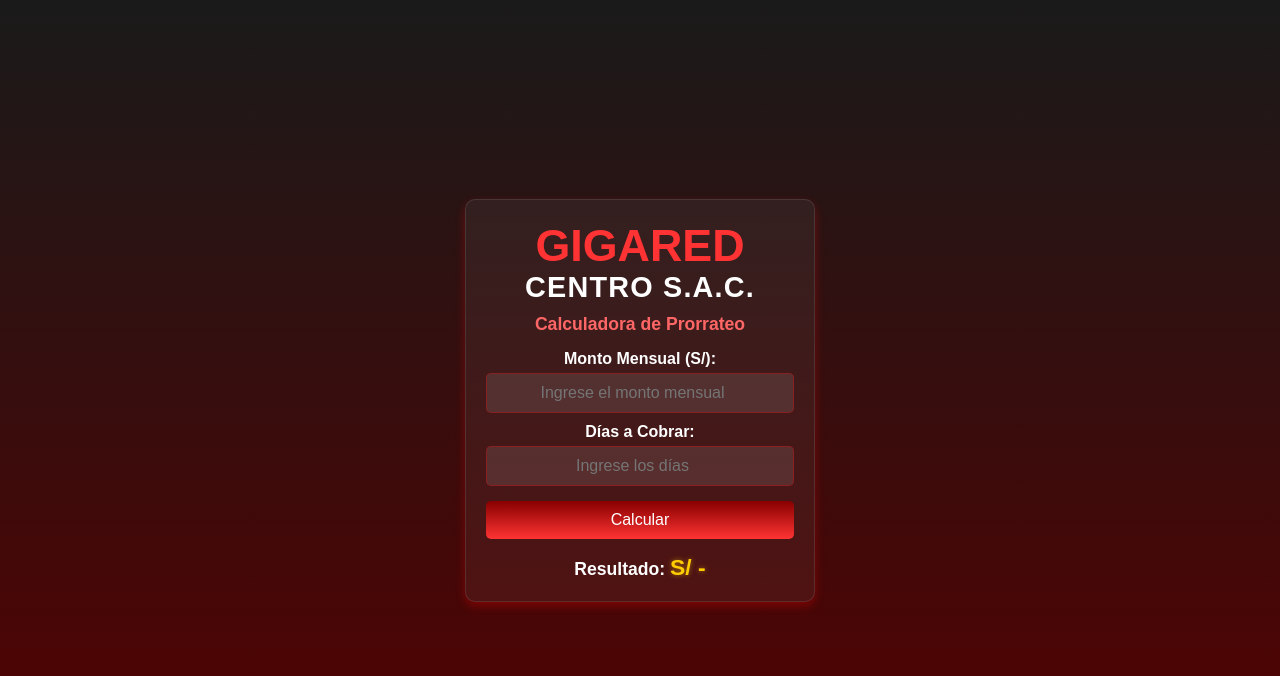
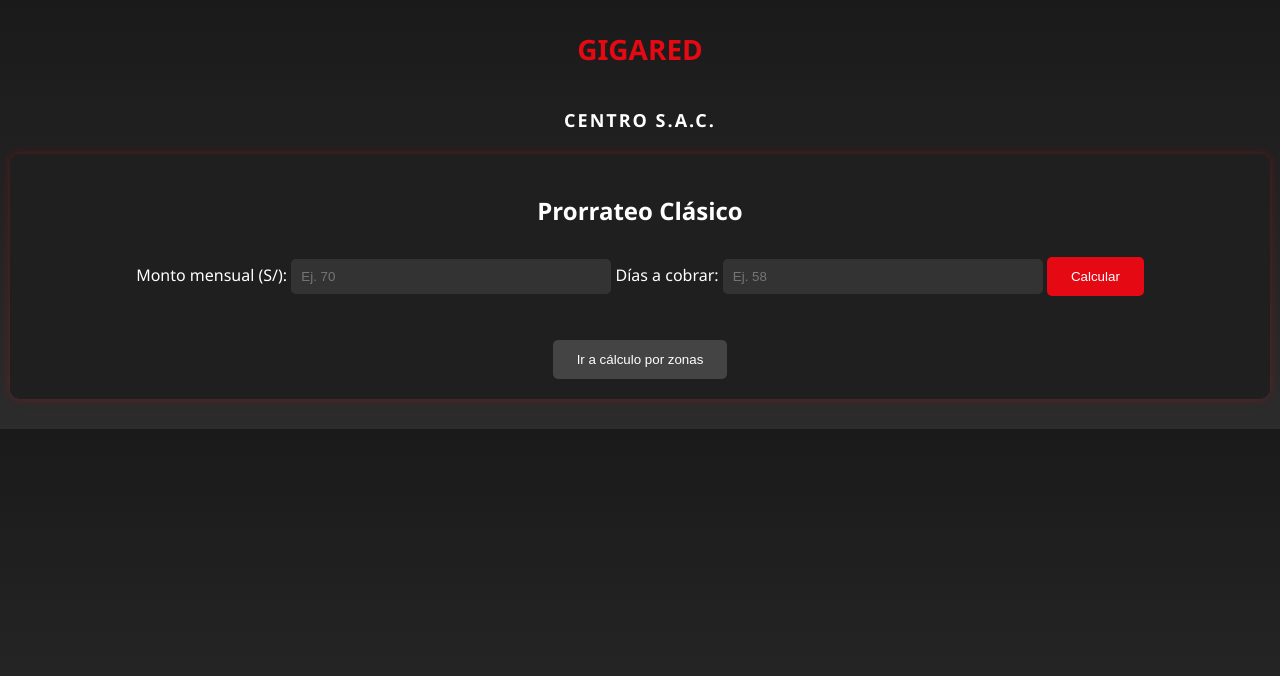
Before and after one commit to EliteMan19/Calculadora, a plain HTML site: page index.html in a window 1280 px wide. Drawn offline with Linux system fonts and the light colour scheme.

Commit message:
Add files via upload

```diff
--- a/index.html
+++ b/index.html
@@ -1,29 +1,56 @@
+
 <!DOCTYPE html>
 <html lang="es">
 <head>
     <meta charset="UTF-8">
     <meta name="viewport" content="width=device-width, initial-scale=1.0">
-    <title>Calculadora de Prorrateo - GIGARED CENTRO S.A.C.</title>
-    <link rel="stylesheet" href="styles.css">
+    <title>GIGARED PRO CALCULATOR</title>
+    <link rel="stylesheet" href="style.css">
 </head>
 <body>
-    <div class="container">
-        <h1 class="logo">
-            <span class="gigared">GIGARED</span>
-            <span class="centro">CENTRO S.A.C.</span>
-        </h1>
-        <h2>Calculadora de Prorrateo</h2>
+    <header>
+        <h1><span class="gigared">GIGARED</span><br><span class="centro">CENTRO S.A.C.</span></h1>
+    </header>
 
-        <label for="monto">Monto Mensual (S/):</label>
-        <input type="number" id="monto" placeholder="Ingrese el monto mensual" min="1">
+    <main>
+        <!-- Calculadora Principal -->
+        <section id="calc-principal">
+            <h2>Prorrateo Clásico</h2>
+            <label>Monto mensual (S/):</label>
+            <input type="number" id="monto" placeholder="Ej. 70">
+            <label>Días a cobrar:</label>
+            <input type="number" id="dias" placeholder="Ej. 58">
+            <button onclick="calcularProrrateo()">Calcular</button>
+            <p id="resultado"></p>
+            <button class="toggle-btn" onclick="mostrarZona()">Ir a cálculo por zonas</button>
+        </section>
 
-        <label for="dias">Días a Cobrar:</label>
-        <input type="number" id="dias" placeholder="Ingrese los días" min="1">
+        <!-- Calculadora por Zonas -->
+        <section id="calc-zona" style="display: none;">
+            <h2>Prorrateo por Zona</h2>
+            <label for="zona">Selecciona tu zona:</label>
+            <select id="zona" onchange="actualizarFechaPago()">
+                <option value="10">Quilcas</option>
+                <option value="10">San Pedro</option>
+                <option value="20">Pilcomayo</option>
+                <option value="20">Hualhuas</option>
+                <option value="30">Otras zonas</option>
+            </select>
 
-        <button onclick="calcularProrrateo()">Calcular</button>
+            <label>Monto mensual (S/):</label>
+            <input type="number" id="montoZona" placeholder="Ej. 70">
 
-        <h3>Resultado: <span id="resultado">S/ -</span></h3>
-    </div>
+            <label>Fecha de inicio:</label>
+            <input type="date" id="fechaInicio">
+
+            <label>Fecha de pago:</label>
+            <input type="date" id="fechaPago">
+
+            <button onclick="calcularZona()">Calcular</button>
+            <p id="resultadoZona"></p>
+            <button class="toggle-btn" onclick="mostrarPrincipal()">Volver</button>
+        </section>
+    </main>
 
     <script src="script.js"></script>
 </body>
--- a/script.js
+++ b/script.js
@@ -1,21 +1,49 @@
+
 function calcularProrrateo() {
-    let monto = document.getElementById("monto").value;
-    let dias = document.getElementById("dias").value;
-    let resultadoSpan = document.getElementById("resultado");
-
-    if (monto > 0 && dias > 0) {
-        let prorrateo = (monto / 30) * dias;
-        let resultado = Math.floor(prorrateo); // Redondea hacia abajo siempre
-        resultadoSpan.textContent = "S/ " + resultado;
-
-        // Animación de resultado
-        resultadoSpan.style.opacity = "0";
-        setTimeout(() => {
-            resultadoSpan.style.opacity = "1";
-            resultadoSpan.style.transform = "scale(1.1)";
-            setTimeout(() => resultadoSpan.style.transform = "scale(1)", 200);
-        }, 100);
+    let monto = parseFloat(document.getElementById("monto").value);
+    let dias = parseInt(document.getElementById("dias").value);
+    if (!isNaN(monto) && !isNaN(dias)) {
+        let resultado = Math.floor((monto / 30) * dias);
+        document.getElementById("resultado").innerText = "Total a pagar: S/ " + resultado;
     } else {
-        resultadoSpan.textContent = "S/ -";
+        document.getElementById("resultado").innerText = "Por favor, completa todos los campos.";
     }
 }
+
+function mostrarZona() {
+    document.getElementById("calc-principal").style.display = "none";
+    document.getElementById("calc-zona").style.display = "block";
+    document.getElementById("fechaInicio").valueAsDate = new Date();
+    actualizarFechaPago();
+}
+
+function mostrarPrincipal() {
+    document.getElementById("calc-zona").style.display = "none";
+    document.getElementById("calc-principal").style.display = "block";
+}
+
+function actualizarFechaPago() {
+    const zona = parseInt(document.getElementById("zona").value);
+    const hoy = new Date();
+    let fechaPago = new Date(hoy.getFullYear(), hoy.getMonth(), zona);
+    if (fechaPago < hoy) {
+        fechaPago.setMonth(hoy.getMonth() + 1);
+    }
+    document.getElementById("fechaPago").valueAsDate = fechaPago;
+}
+
+function calcularZona() {
+    let monto = parseFloat(document.getElementById("montoZona").value);
+    let fechaInicio = new Date(document.getElementById("fechaInicio").value);
+    let fechaPago = new Date(document.getElementById("fechaPago").value);
+
+    if (!isNaN(monto) && fechaInicio instanceof Date && fechaPago instanceof Date) {
+        const diffTime = fechaPago.getTime() - fechaInicio.getTime();
+        const diffDays = Math.ceil(diffTime / (1000 * 60 * 60 * 24));
+        const total = Math.floor((monto / 30) * diffDays);
+        document.getElementById("resultadoZona").innerText =
+            `Días: ${diffDays} | Total a pagar: S/ ${total}`;
+    } else {
+        document.getElementById("resultadoZona").innerText = "Por favor, completa todos los campos.";
+    }
+}
--- /dev/null
+++ b/style.css
@@ -0,0 +1,75 @@
+
+body {
+    margin: 0;
+    font-family: 'Segoe UI', sans-serif;
+    background: linear-gradient(to bottom, #1a1a1a, #2c2c2c);
+    color: #fff;
+    text-align: center;
+    padding: 10px;
+}
+
+header h1 {
+    font-size: 24px;
+    margin: 20px 0 10px;
+    font-weight: bold;
+}
+
+.gigared {
+    color: #e50914;
+    display: block;
+    font-size: 28px;
+}
+
+.centro {
+    color: white;
+    font-size: 18px;
+    letter-spacing: 2px;
+}
+
+main {
+    margin-top: 20px;
+}
+
+section {
+    padding: 20px;
+    border-radius: 10px;
+    background-color: #1f1f1f;
+    box-shadow: 0 0 10px rgba(229, 9, 20, 0.3);
+    margin-bottom: 20px;
+    transition: all 0.3s ease;
+}
+
+input, select {
+    padding: 10px;
+    border: none;
+    border-radius: 5px;
+    margin: 10px 0;
+    width: 90%;
+    max-width: 300px;
+    background-color: #333;
+    color: white;
+}
+
+button {
+    background-color: #e50914;
+    color: white;
+    border: none;
+    padding: 12px 24px;
+    margin-top: 10px;
+    border-radius: 5px;
+    cursor: pointer;
+    transition: background 0.3s;
+}
+
+button:hover {
+    background-color: #b00710;
+}
+
+.toggle-btn {
+    background-color: #444;
+    margin-top: 20px;
+}
+
+.toggle-btn:hover {
+    background-color: #666;
+}
```
